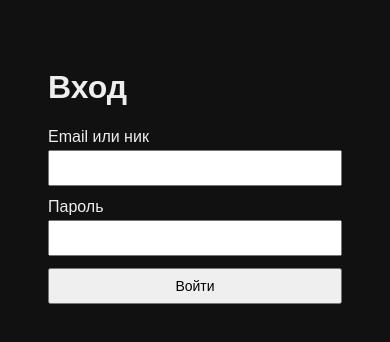
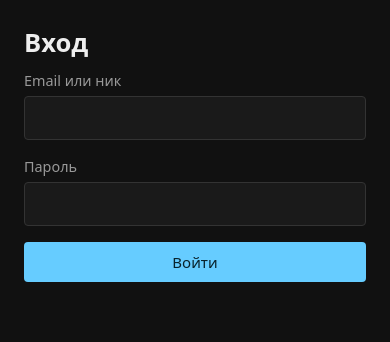
Before and after one commit to official-fedorenko/astvard, a plain HTML site: page frontend/login.html in a window 390 px wide. Drawn offline with Linux system fonts and the light colour scheme.

Commit message:
Add a shared design system for buttons and forms
CSS variables for color/spacing/radius, styled inputs/selects/textareas,
plain <button> looks right with zero classes, .btn-secondary/.btn-danger
for explicit cases (cancel/edit vs delete). Mobile breakpoint: full-width
form buttons, 16px input font (avoids iOS auto-zoom), reduced padding.

```diff
--- a/frontend/style.css
+++ b/frontend/style.css
@@ -1,37 +1,157 @@
+:root {
+  --color-bg: #111;
+  --color-surface: #1a1a1a;
+  --color-border: #333;
+  --color-text: #eee;
+  --color-text-muted: #999;
+  --color-primary: #6cf;
+  --color-primary-hover: #8ddcff;
+  --color-primary-text: #08222c;
+  --color-danger: #e66;
+  --color-danger-hover: #f4908f;
+  --color-danger-text: #2a0a0a;
+  --color-success: #6e6;
+
+  --radius: 8px;
+  --radius-sm: 4px;
+
+  --spacing-xs: 4px;
+  --spacing-sm: 8px;
+  --spacing-md: 16px;
+  --spacing-lg: 24px;
+
+  --font-size-base: 15px;
+  --max-content-width: 420px;
+}
+
+* {
+  box-sizing: border-box;
+}
+
 body {
-  font-family: sans-serif;
-  background: #111;
-  color: #eee;
-  padding: 40px;
+  font-family: system-ui, -apple-system, sans-serif;
+  background: var(--color-bg);
+  color: var(--color-text);
+  padding: var(--spacing-lg);
+  font-size: var(--font-size-base);
+  line-height: 1.5;
 }
+
+h1 {
+  font-size: 1.6rem;
+  margin: 0 0 var(--spacing-sm);
+}
+
+h2 {
+  font-size: 1.2rem;
+  margin: var(--spacing-lg) 0 var(--spacing-sm);
+}
+
+a {
+  color: var(--color-primary);
+}
+
+/* ---------- Формы ---------- */
 
 form {
   display: flex;
   flex-direction: column;
-  gap: 12px;
-  max-width: 320px;
+  gap: var(--spacing-md);
+  max-width: var(--max-content-width);
+  width: 100%;
 }
 
 label {
   display: flex;
   flex-direction: column;
-  gap: 4px;
+  gap: var(--spacing-xs);
+  font-size: 0.9rem;
+  color: var(--color-text-muted);
 }
 
-input, button, select, textarea {
-  padding: 8px;
-  font-size: 14px;
+input,
+select,
+textarea {
+  padding: 10px 12px;
+  font-size: 16px; /* не даёт iOS зумить страницу при фокусе на поле */
   font-family: inherit;
+  color: var(--color-text);
+  background: var(--color-surface);
+  border: 1px solid var(--color-border);
+  border-radius: var(--radius-sm);
+  width: 100%;
 }
 
-.card button {
-  margin-right: 6px;
-  margin-top: 8px;
+input:focus,
+select:focus,
+textarea:focus {
+  outline: none;
+  border-color: var(--color-primary);
 }
 
-button {
+textarea {
+  resize: vertical;
+  min-height: 100px;
+}
+
+/* ---------- Кнопки ---------- */
+/* Обычный <button> уже выглядит как надо без всяких классов —
+   .btn-secondary/.btn-danger нужны только для явных исключений */
+
+button,
+.btn {
+  display: inline-flex;
+  align-items: center;
+  justify-content: center;
+  padding: 10px 16px;
+  min-height: 40px;
+  font-size: 15px;
+  font-family: inherit;
+  font-weight: 500;
+  border: none;
+  border-radius: var(--radius-sm);
+  background: var(--color-primary);
+  color: var(--color-primary-text);
   cursor: pointer;
+  transition: background-color 0.15s ease, opacity 0.15s ease;
 }
+
+button:hover,
+.btn:hover {
+  background: var(--color-primary-hover);
+}
+
+button:active,
+.btn:active {
+  opacity: 0.85;
+}
+
+button:disabled,
+.btn:disabled {
+  opacity: 0.5;
+  cursor: not-allowed;
+}
+
+.btn-secondary {
+  background: transparent;
+  color: var(--color-text);
+  border: 1px solid var(--color-border);
+}
+
+.btn-secondary:hover {
+  background: var(--color-surface);
+}
+
+.btn-danger {
+  background: var(--color-danger);
+  color: var(--color-danger-text);
+}
+
+.btn-danger:hover {
+  background: var(--color-danger-hover);
+}
+
+/* ---------- Переиспользуемые блоки ---------- */
 
 .honeypot {
   position: absolute;
@@ -39,9 +159,36 @@ button {
 }
 
 .card {
-  border: 1px solid #333;
-  border-radius: 6px;
-  padding: 12px;
-  margin-bottom: 10px;
-  max-width: 400px;
+  border: 1px solid var(--color-border);
+  border-radius: var(--radius);
+  padding: var(--spacing-md);
+  margin-bottom: var(--spacing-sm);
+  max-width: var(--max-content-width);
 }
+
+.card button,
+.card .btn {
+  margin-right: var(--spacing-sm);
+  margin-top: var(--spacing-sm);
+  min-height: 36px;
+  padding: 8px 14px;
+  font-size: 14px;
+}
+
+/* ---------- Адаптив ---------- */
+
+@media (max-width: 480px) {
+  body {
+    padding: var(--spacing-md);
+  }
+
+  form,
+  .card {
+    max-width: 100%;
+  }
+
+  form > button,
+  form > .btn {
+    width: 100%;
+  }
+}
```
Also changed, not shown: frontend/admin.html (+2 -2 lines), frontend/admin.js (+4 -4 lines), frontend/cabinet.html (+1 -1 lines).
